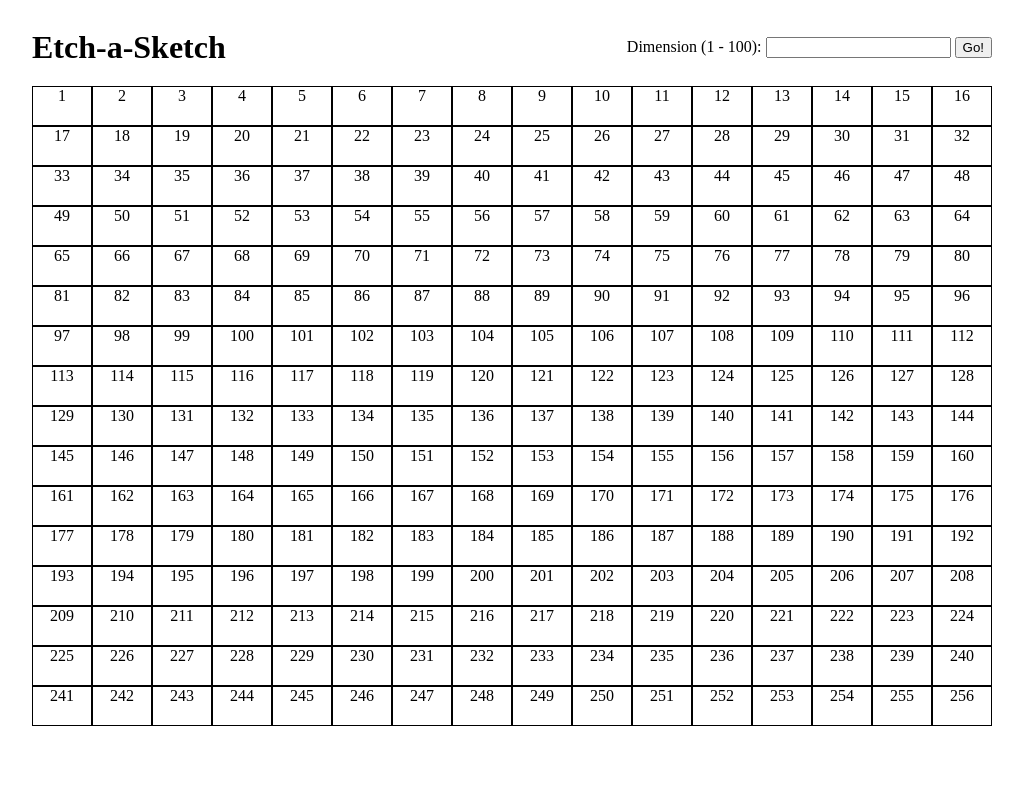
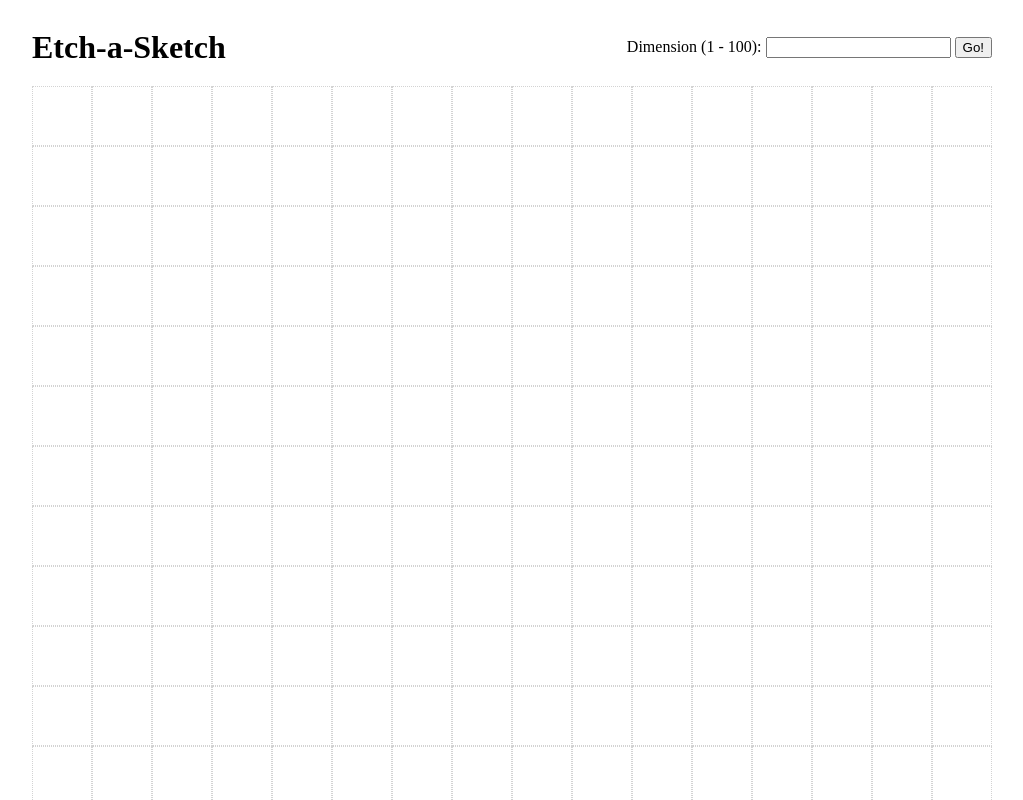
Before and after one commit to FocusedMeanderer/top-etch-a-sketch, a plain HTML site: page index.html in a window 1280 px wide. Both pictures are taken after a click on the button "Go!". Shown: the top 800 px of the page, without its empty margins (128-1151 px from the left). Drawn offline with Linux system fonts and the light colour scheme.

Commit message:
Fix the grid size (height and width) to 960px.
Make each individual div a square.
Do some cleanup.

```diff
--- a/script.js
+++ b/script.js
@@ -6,21 +6,18 @@ function createGrid(dim = 16) {
   for (let i = 0; i < dim*dim; i++) {
     const aDiv = document.createElement('div');
     aDiv.style.width = `${Math.floor(100/dim * 100) / 100}%`;
-    aDiv.style.height = '40px';
+    aDiv.style.height = `${Math.floor(960/dim * 100) / 100}px`;
     aDiv.style.border = '1px solid black';
-    aDiv.textContent = +(i+1);
-    aDiv.style.border = '1';
+    aDiv.style.border = '1px dotted lightgrey';
     aDiv.style.textAlign = 'center';
-    aDiv.classList.add('gridItem');
+    aDiv.classList.add('grid-item');
 
     container.appendChild(aDiv);
   }
 }
 
 function removeGrid() {
-  const divs = document.querySelectorAll('div.gridItem');
-
-  console.log(divs);
+  const divs = document.querySelectorAll('div.grid-item');
 
   divs.forEach(aDiv => {
     container.removeChild(aDiv);
@@ -51,3 +48,13 @@ function validateInput() {
 createGrid();
 
 go.addEventListener('click', recreateGrid);
+
+function fillItem(e) {
+  if (e.target.classList.contains('grid-item')) {
+    e.target.style.backgroundColor = 'black';
+  }
+
+  e.stopPropagation();
+}
+
+container.addEventListener('mouseover', fillItem);
--- a/styles.css
+++ b/styles.css
@@ -4,10 +4,15 @@
 
 body > div.container {
   max-width: 960px;
+  min-width: 960px;
+  height: 960px;
+  min-height: 960px;
   margin: 0 auto;
   padding: 0;
   display: flex;
   flex-wrap: wrap;
+  flex-shrink: 0;
+  gap: 0;
 }
 
 div.gridItem {
```
